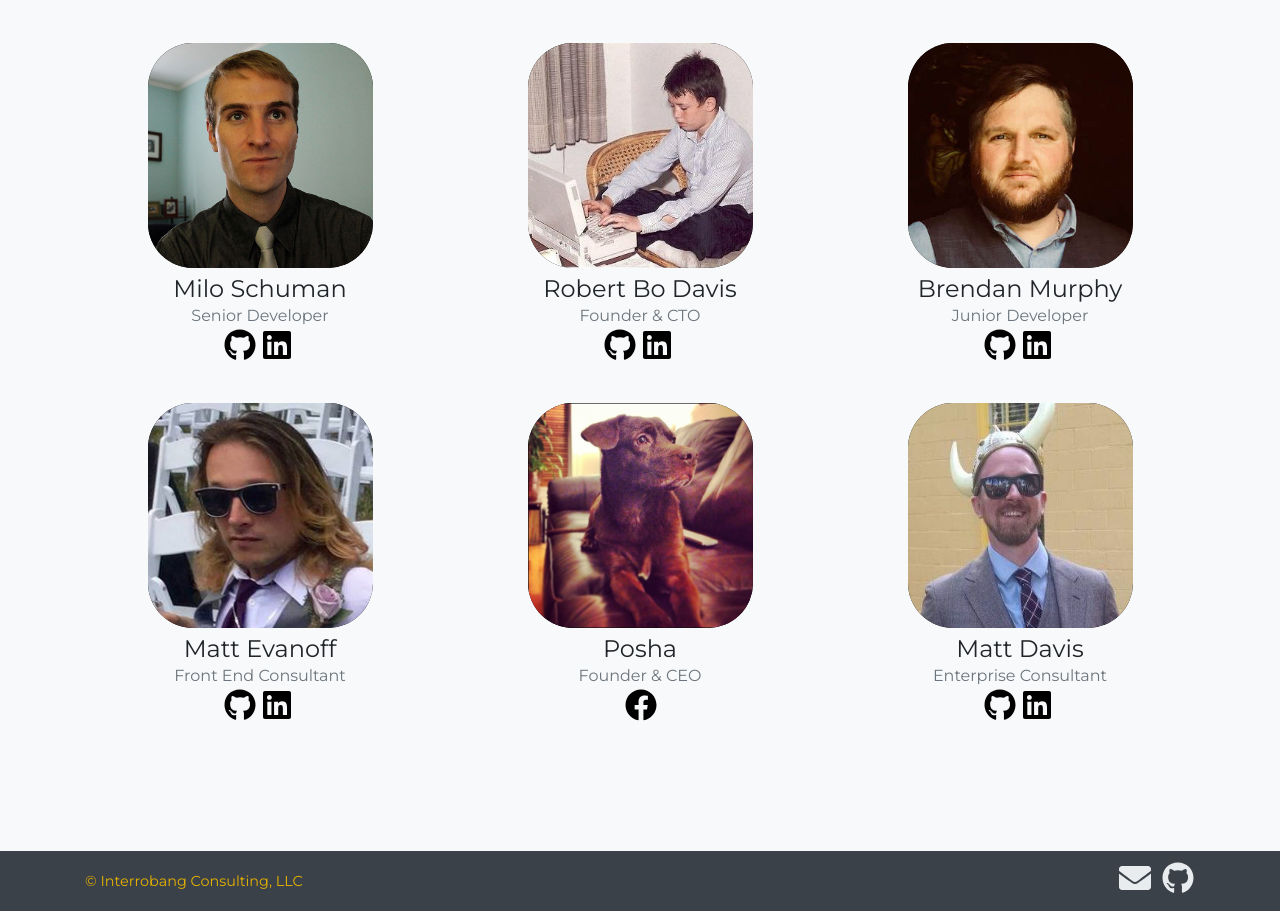
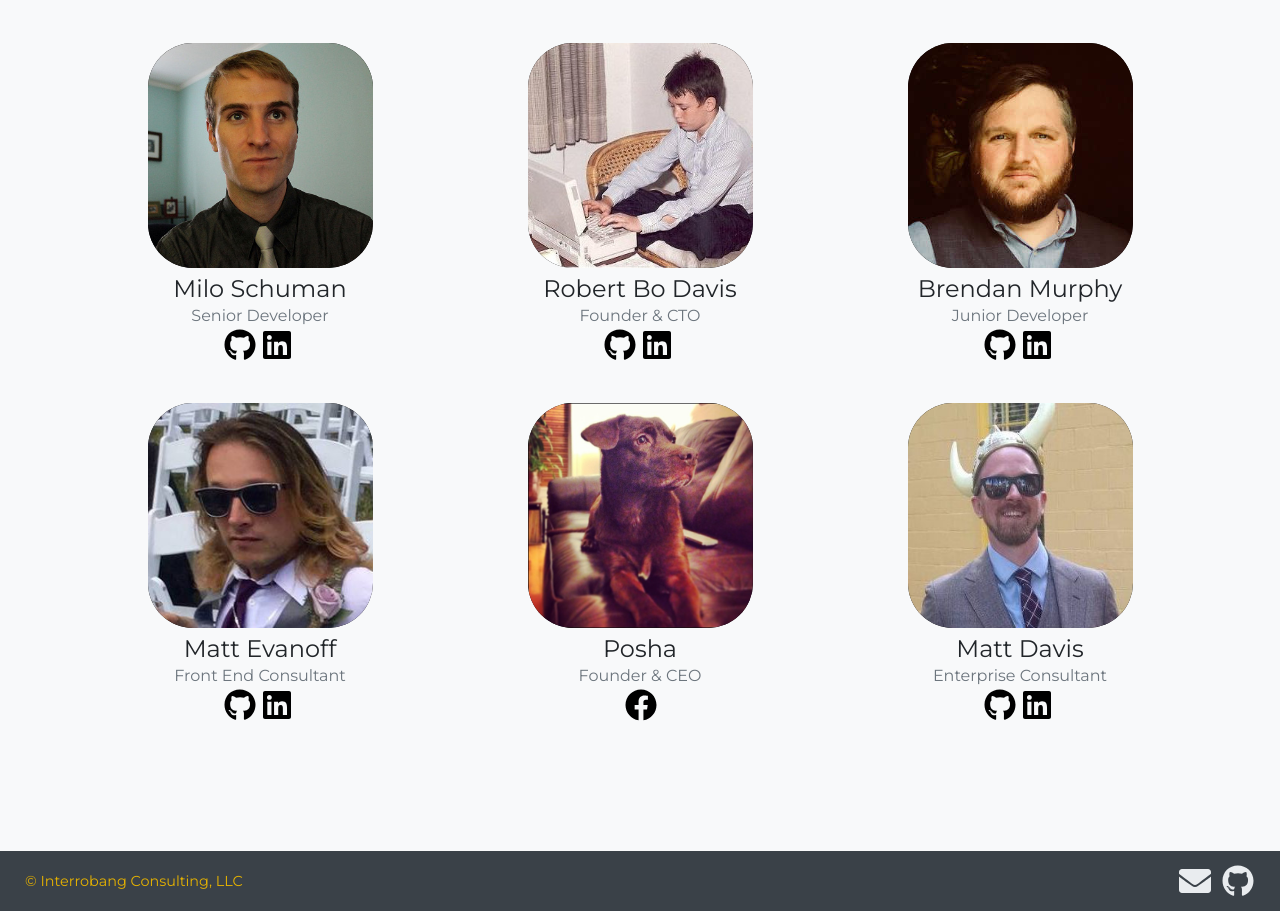
Before and after one commit to interrobangc/www-gatsby, a Gatsby site: page / in a window 1280 px wide. Shown: the part 2581-3492 px from the top of the page. Built offline with nearby package versions, Linux system fonts and the light colour scheme; Gatsby itself is replaced by a stand-in of ours; a web font is replaced by a local one.

Commit message:
fix footer margins and social icon vertical alignment

```diff
--- a/src/assets/scss/footer.scss
+++ b/src/assets/scss/footer.scss
@@ -1,7 +1,7 @@
 // Styling for the footer
 footer {
   background: lighten(rgb(33, 37, 41), 11%);
-  padding: 10px 0;
+  padding: 10px 25px;
 
   span.copyright {
     @include heading-font;
--- a/src/subpages/Footer.js
+++ b/src/subpages/Footer.js
@@ -4,20 +4,14 @@ import SocialIcon from "../components/SocialIcon"
 function Footer() {
   return (
     <footer>
-      <div className="container">
       <div className="row">
         <div className="col-7">
-            <span className="copyright">
-              &copy; Interrobang Consulting, LLC
-            </span>
+          <span className="copyright">&copy; Interrobang Consulting, LLC</span>
         </div>
-          <div className=" col-5">
+        <div className="col-5 justify-content-center align-self-center">
           <ul className="list-inline social-buttons">
             <li className="list-inline-item">
-                <SocialIcon
-                  site="email"
-                  username="info@interrobang.consulting"
-                />
+              <SocialIcon site="email" username="info@interrobang.consulting" />
             </li>
             <li className="list-inline-item">
               <SocialIcon site="github" username="interrobangc" />
@@ -25,7 +19,6 @@ function Footer() {
           </ul>
         </div>
       </div>
-      </div>
     </footer>
   )
 }
```
Lines whose indentation alone changed are shown as unchanged.
